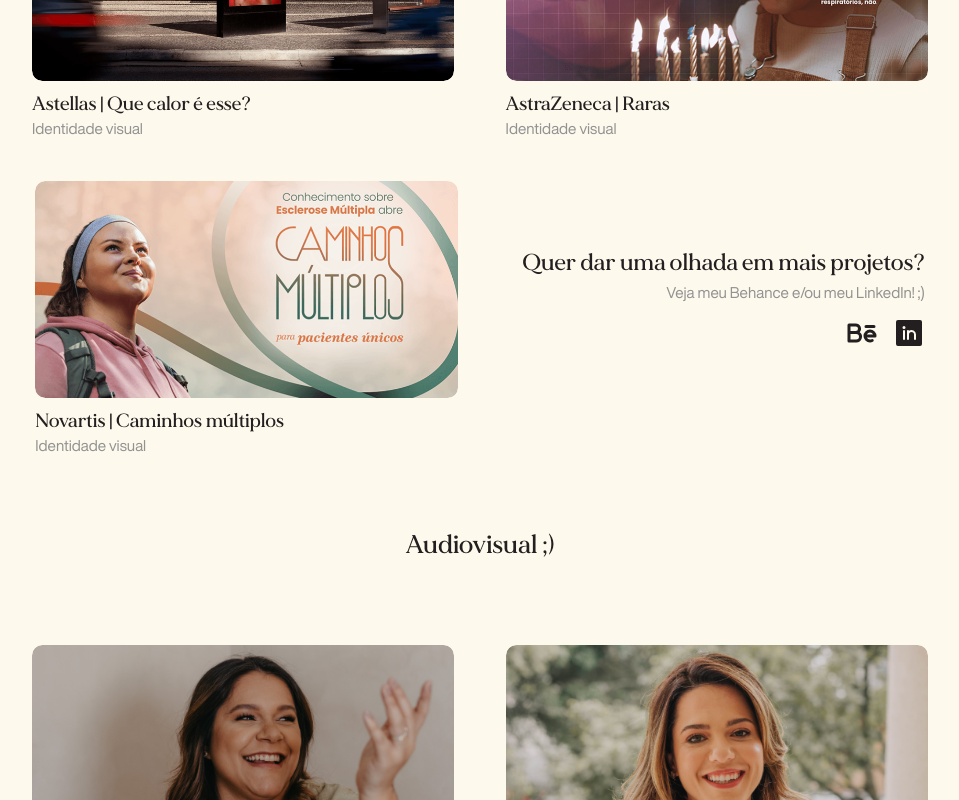
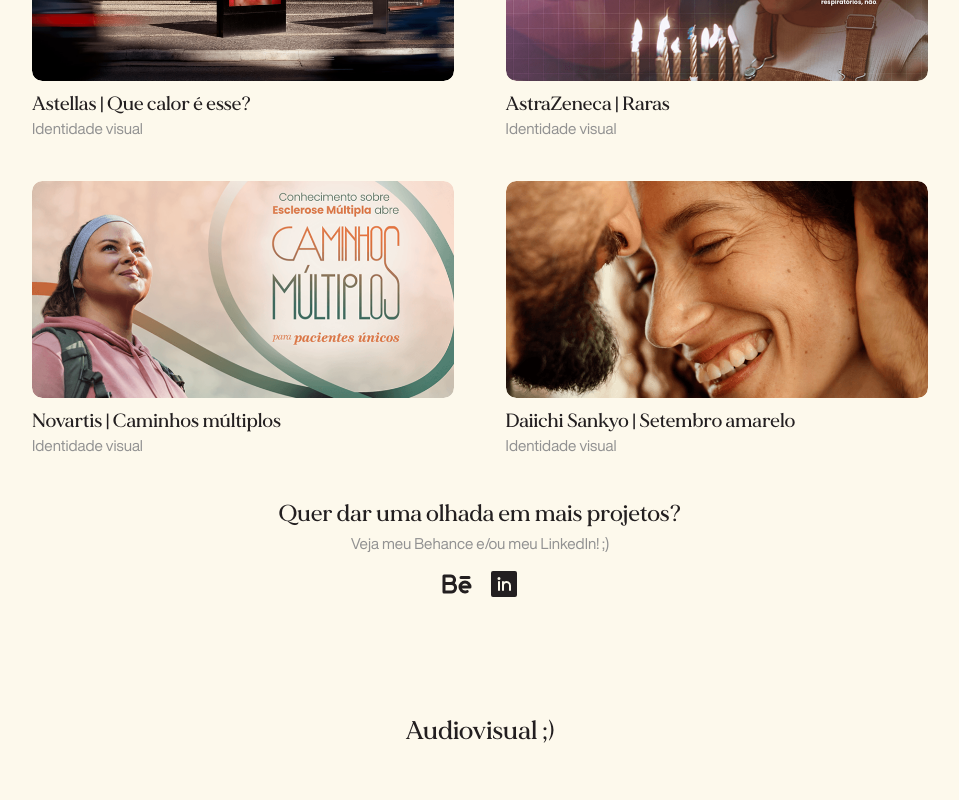
Before and after one commit to felipesoarws/portifolio-gabrielle-silva, a React (Vite) app: page / in a window 1280 px wide. Shown: the part 5376-6176 px from the top of the page, without its empty margins (160-1119 px from the left). Built offline with nearby package versions, Linux system fonts and the light colour scheme.

Commit message:
projects section pt 3

```diff
--- a/src/components/Projects.jsx
+++ b/src/components/Projects.jsx
@@ -24,48 +24,22 @@
         </h3>
       </div>
       <div className="flex flex-wrap items-center justify-center gap-8 lg:gap-[4vw]">
-        <Link to={`/works/${projects[0].slug}`}>
-          <ProjectItem
-            title={projects[0].title}
-            subtitle={projects[0].desc}
-            background={projects[0].background}
-          />
-        </Link>
-        <Link to={`/works/${projects[1].slug}`}>
-          <ProjectItem
-            title={projects[1].title}
-            subtitle={projects[1].desc}
-            background={projects[1].background}
-          />
-        </Link>
-        <Link to={`/works/${projects[2].slug}`}>
-          <ProjectItem
-            title={projects[2].title}
-            subtitle={projects[2].desc}
-            background={projects[2].background}
-          />
-        </Link>
-        <Link to={`/works/${projects[3].slug}`}>
-          <ProjectItem
-            title={projects[3].title}
-            subtitle={projects[3].desc}
-            background={projects[3].background}
-          />
-        </Link>
-        <Link to={`/works/${projects[4].slug}`}>
-          <ProjectItem
-            title={projects[4].title}
-            subtitle={projects[4].desc}
-            background={projects[4].background}
-          />
-        </Link>
+        {projects.map((item) => (
+          <Link to={`/works/${item.slug}`} key={item.id}>
+            <ProjectItem
+              title={item.title}
+              subtitle={item.desc}
+              background={item.background}
+            />
+          </Link>
+        ))}
 
         <div
           className="text-center flex flex-col justify-center gap-2 md:w-[40rem] lg:text-right lg:gap-[1vw] lg:w-[32.5vw]"
           data-aos="fade-up"
           data-aos-duration="1000"
         >
-          <div>
+          <div className="text-center">
             <h3 className="made-medium lg:text-[1.8vw]">
               Quer dar uma olhada em mais projetos?
             </h3>
@@ -73,7 +47,7 @@
               Veja meu Behance e/ou meu LinkedIn! ;)
             </p>
           </div>
-          <div className="flex gap-4 mb-8 justify-center lg:justify-end">
+          <div className="flex gap-4 mb-8 justify-center">
             <a href="https://www.behance.net/gabriellesilva_" target="_blank">
               <BehanceLogo
                 size={32}
@@ -107,7 +81,7 @@
       </div>
       <div className="flex flex-wrap items-center justify-center gap-8 lg:gap-[4vw]">
         {photos.map((item) => (
-          <Link to={`/works/${item.slug}`} key={item.id}>
+          <Link to={`/photos/${item.slug}`} key={item.id}>
             <ProjectItem
               title={item.title}
               subtitle={item.desc}
--- a/src/data/projects.json
+++ b/src/data/projects.json
@@ -33,5 +33,12 @@
     "slug": "novartis-caminhos-multiplos",
     "desc": "Identidade visual",
     "background": "/img/projects/novartis/cover.png"
+  },
+  {
+    "id": 6,
+    "title": "Daiichi Sankyo | Setembro amarelo",
+    "slug": "daiichi-setembro-amarelo",
+    "desc": "Identidade visual",
+    "background": "/img/projects/set-amarelo/cover.png"
   }
 ]
--- a/src/pages/DesignDetails.jsx
+++ b/src/pages/DesignDetails.jsx
@@ -17,8 +17,6 @@
     }
   }, [id]);
 
-  console.log(projectData);
-
   return (
     <div>
       {projectData.map((item, i) => (
--- a/src/pages/PhotosDetails.jsx
+++ b/src/pages/PhotosDetails.jsx
@@ -1,7 +1,7 @@
 import { useParams } from "react-router-dom";
 import { useEffect, useState } from "react";
 
-import data from "../data/projects.json";
+import data from "../data/photos.json";
 
 const PhotosDetails = () => {
   const [projectData, setProjectData] = useState([]);
@@ -17,8 +17,6 @@
     }
   }, [id]);
 
-  console.log(projectData);
-
   return (
     <div>
       {projectData.map((item, i) => (
```
Also changed, not shown: public/img/projects/set-amarelo/cover.png (added), 1 other file (tests, documents, lock files or other folders).
